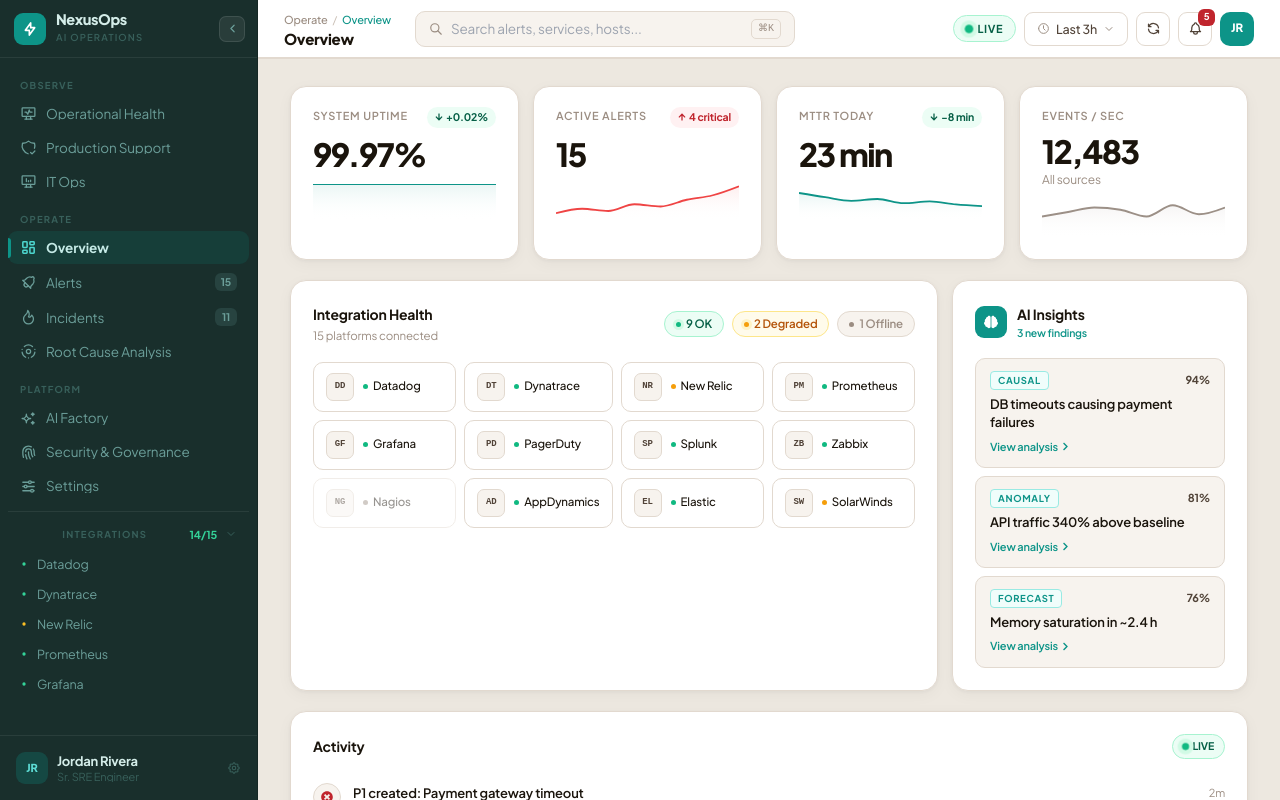
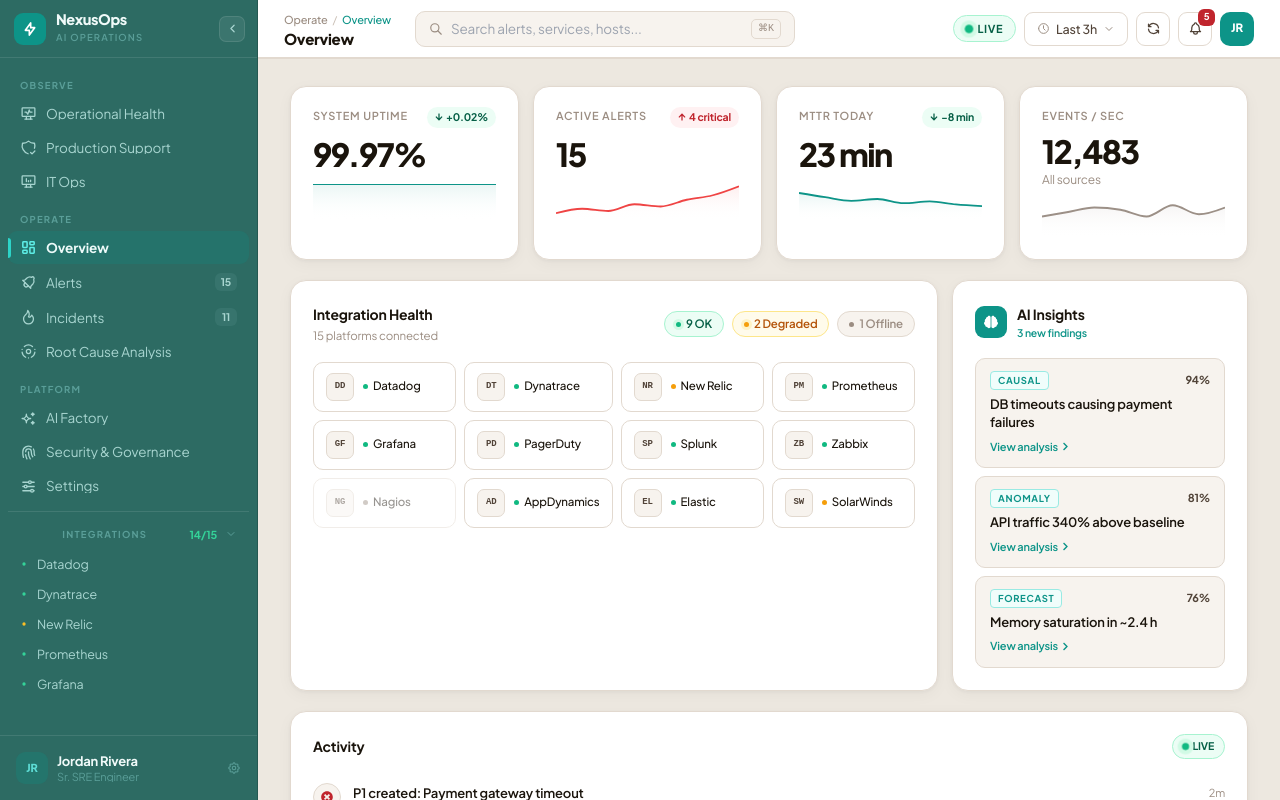
Before and after one commit to parthasarathys03/nexusops-platform, a React (Vite) app: page / in a window 1280 px wide. Built offline with nearby package versions, Linux system fonts and the light colour scheme.

Commit message:
Lighten sidebar background color

```diff
--- a/src/components/Sidebar.jsx
+++ b/src/components/Sidebar.jsx
@@ -57,17 +57,17 @@ const S_CLR = { ok: '#34D399', warn: '#FBBF24', off: '#6B7280' }
 
 /* ── colours live here, easy to change ── */
 const SB = {
-  bg:      '#192F2C',   /* main sidebar bg  — rich teal-forest       */
-  border:  'rgba(255,255,255,.07)',
-  t1:      '#D4EDE9',   /* primary text     */
-  t2:      '#6B9E99',   /* secondary text   */
-  t3:      '#38605B',   /* muted / labels   */
-  actBg:   'rgba(13,148,136,.15)',  /* active row bg   */
-  actBar:  '#0D9488',               /* active left bar */
-  actIcon: '#4DD5CE',               /* active icon     */
-  actText: '#C5EAE6',               /* active text     */
-  hovBg:   'rgba(255,255,255,.055)',
-  hovIcon: '#9DD4CF',
+  bg:      '#2D6B63',   /* mid teal — light enough to feel open       */
+  border:  'rgba(255,255,255,.1)',
+  t1:      '#F0FAF9',   /* primary text     — near white              */
+  t2:      '#A8D5D0',   /* secondary text   — bright teal-white       */
+  t3:      '#5A9E98',   /* muted / labels                             */
+  actBg:   'rgba(13,148,136,.22)',  /* active row bg   */
+  actBar:  '#2DD4C8',               /* active left bar */
+  actIcon: '#5EEDE6',               /* active icon     */
+  actText: '#EDFAF9',               /* active text     */
+  hovBg:   'rgba(255,255,255,.08)',
+  hovIcon: '#C2E8E4',
 }
 
 /* ── single nav button ── */
```
